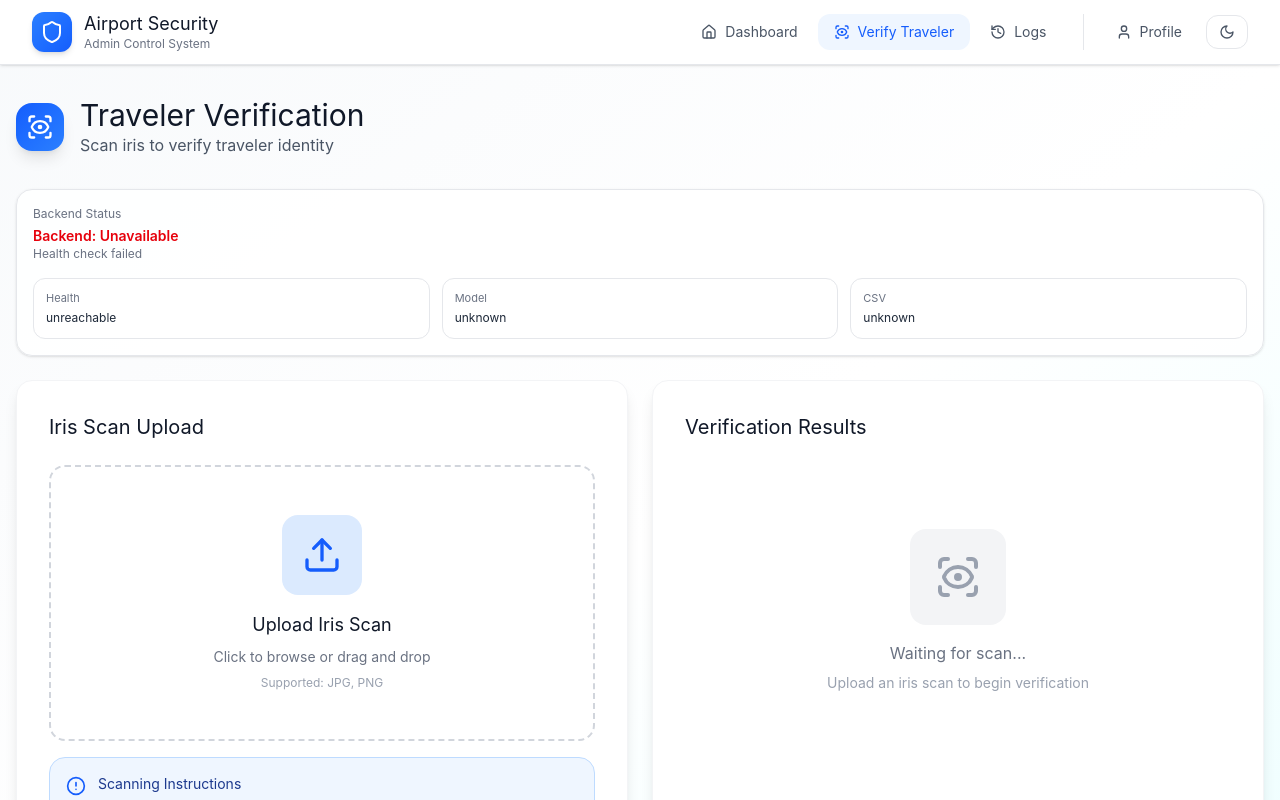
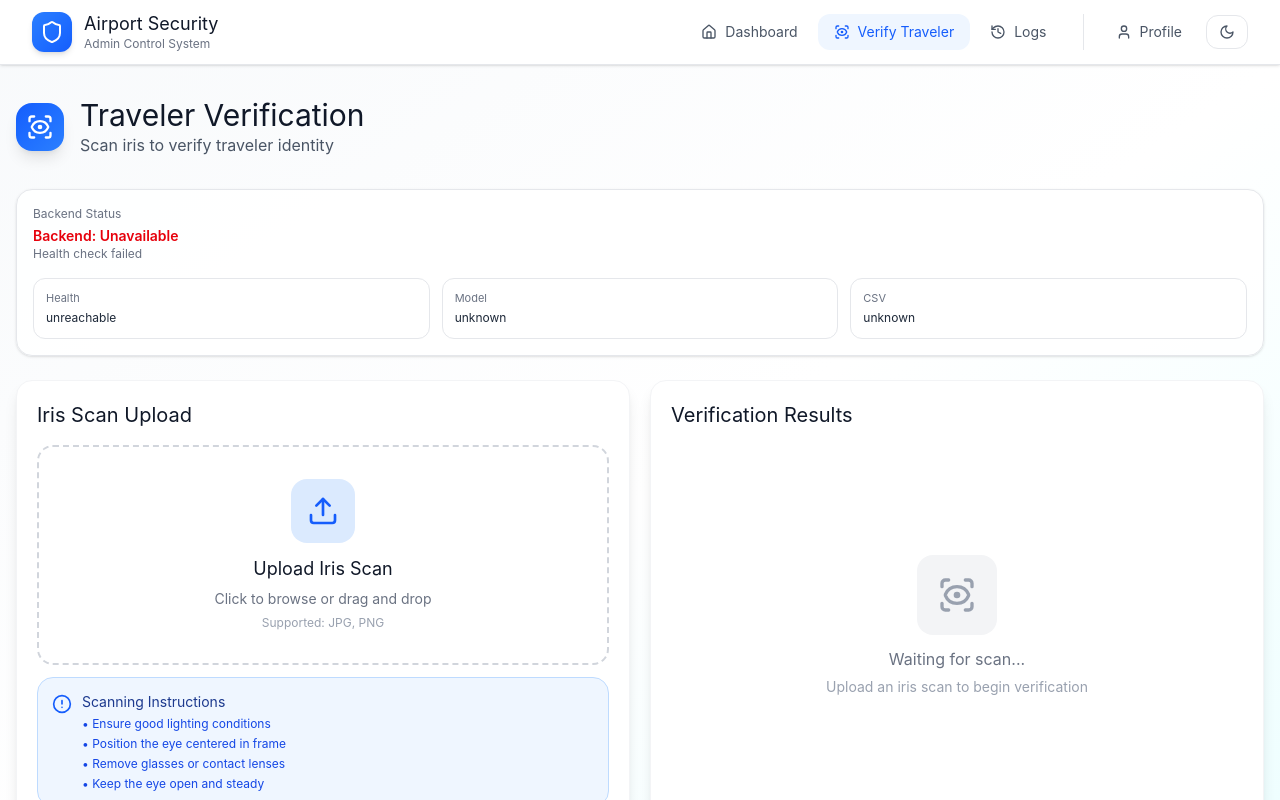
Before and after one commit to MohamedOsama5113/Airport-System, a React (Vite) app: page /admin/verification in a window 1280 px wide. Shown: the top 800 px of the page. Built offline with nearby package versions, Linux system fonts and the light colour scheme; no server answers.

Commit message:
fix: adjust layout and styling in TravelerVerification component for improved UI consistency

```diff
--- a/src/components/TravelerVerification.tsx
+++ b/src/components/TravelerVerification.tsx
@@ -222,18 +222,18 @@ export function TravelerVerification() {
             </div>
           </div>
 
-          <div className="grid grid-cols-1 lg:grid-cols-2 gap-6">
+          <div className="grid grid-cols-1 lg:grid-cols-2 gap-5 items-stretch">
             {/* Scan Section */}
-            <div className="bg-white dark:bg-slate-900 rounded-2xl shadow-lg p-6 md:p-8 border border-gray-100 dark:border-slate-700">
-              <h2 className="text-xl text-gray-900 dark:text-slate-100 mb-6">Iris Scan Upload</h2>
+            <div className="h-full bg-white dark:bg-slate-900 rounded-2xl shadow-lg p-4 md:p-5 border border-gray-100 dark:border-slate-700 flex flex-col">
+              <h2 className="text-lg md:text-xl text-gray-900 dark:text-slate-100 mb-4">Iris Scan Upload</h2>
 
               {!selectedImage ? (
-                <div className="space-y-4">
+                <div className="space-y-3 flex-1 flex flex-col justify-between">
                   <div
                     onDragOver={handleDragOver}
                     onDragLeave={handleDragLeave}
                     onDrop={handleDrop}
-                    className={`border-2 border-dashed rounded-2xl p-8 md:p-12 text-center transition ${isDragging
+                    className={`border-2 border-dashed rounded-2xl p-6 md:p-8 text-center transition ${isDragging
                       ? 'border-blue-500 bg-blue-50 dark:bg-slate-800'
                       : 'border-gray-300 dark:border-slate-600 hover:border-blue-400 hover:bg-blue-50/50 dark:hover:bg-slate-800'
                       }`}
@@ -249,19 +249,19 @@ export function TravelerVerification() {
                       htmlFor="iris-upload"
                       className="cursor-pointer flex flex-col items-center"
                     >
-                      <div className="w-20 h-20 bg-blue-100 rounded-2xl flex items-center justify-center mb-4">
-                        <Upload className="w-10 h-10 text-blue-600" />
+                      <div className="w-16 h-16 bg-blue-100 rounded-2xl flex items-center justify-center mb-3">
+                        <Upload className="w-8 h-8 text-blue-600" />
                       </div>
-                      <p className="text-lg text-gray-900 dark:text-slate-100 mb-2">Upload Iris Scan</p>
+                      <p className="text-base md:text-lg text-gray-900 dark:text-slate-100 mb-1.5">Upload Iris Scan</p>
                       <p className="text-sm text-gray-500 dark:text-slate-400">
                         {isDragging ? 'Drop the image here' : 'Click to browse or drag and drop'}
                       </p>
-                      <p className="text-xs text-gray-400 dark:text-slate-500 mt-2">Supported: JPG, PNG</p>
+                      <p className="text-xs text-gray-400 dark:text-slate-500 mt-1.5">Supported: JPG, PNG</p>
                     </label>
                   </div>
 
-                  <div className="bg-blue-50 border border-blue-200 dark:bg-blue-900/20 dark:border-blue-700/40 rounded-xl p-4">
-                    <div className="flex gap-3">
+                  <div className="bg-blue-50 border border-blue-200 dark:bg-blue-900/20 dark:border-blue-700/40 rounded-xl p-3.5">
+                    <div className="flex gap-2.5">
                       <AlertCircle className="w-5 h-5 text-blue-600 dark:text-blue-300 shrink-0 mt-0.5" />
                       <div>
                         <p className="text-sm text-blue-900 dark:text-blue-200 mb-1">Scanning Instructions</p>
@@ -276,8 +276,8 @@ export function TravelerVerification() {
                   </div>
                 </div>
               ) : (
-                <div className="space-y-4">
-                  <div className="relative aspect-square bg-gray-100 dark:bg-slate-800 rounded-2xl overflow-hidden">
+                <div className="space-y-3 flex-1 flex flex-col">
+                  <div className="relative aspect-square bg-gray-100 dark:bg-slate-800 rounded-2xl overflow-hidden w-full max-w-140 mx-auto">
                     <img
                       src={selectedImage}
                       alt="Iris scan"
@@ -297,13 +297,13 @@ export function TravelerVerification() {
                     <div className="flex flex-col sm:flex-row gap-3">
                       <button
                         onClick={handleScan}
-                        className="flex-1 bg-linear-to-r from-blue-600 to-blue-500 hover:from-blue-700 hover:to-blue-600 text-white py-4 rounded-xl transition shadow-lg hover:scale-[1.01]"
+                        className="flex-1 bg-linear-to-r from-blue-600 to-blue-500 hover:from-blue-700 hover:to-blue-600 text-white py-3 rounded-xl transition shadow-lg hover:scale-[1.01]"
                       >
                         Start Verification
                       </button>
                       <button
                         onClick={handleReset}
-                        className="px-6 bg-gray-100 dark:bg-slate-800 hover:bg-gray-200 dark:hover:bg-slate-700 text-gray-700 dark:text-slate-200 py-4 rounded-xl transition"
+                        className="px-6 bg-gray-100 dark:bg-slate-800 hover:bg-gray-200 dark:hover:bg-slate-700 text-gray-700 dark:text-slate-200 py-3 rounded-xl transition"
                       >
                         Reset
                       </button>
@@ -313,7 +313,7 @@ export function TravelerVerification() {
                   {result && (
                     <button
                       onClick={handleReset}
-                      className="w-full bg-gray-100 dark:bg-slate-800 hover:bg-gray-200 dark:hover:bg-slate-700 text-gray-700 dark:text-slate-200 py-4 rounded-xl transition"
+                      className="w-full bg-gray-100 dark:bg-slate-800 hover:bg-gray-200 dark:hover:bg-slate-700 text-gray-700 dark:text-slate-200 py-3 rounded-xl transition"
                     >
                       New Scan
                     </button>
@@ -323,25 +323,25 @@ export function TravelerVerification() {
             </div>
 
             {/* Results Section */}
-            <div className="bg-white dark:bg-slate-900 rounded-2xl shadow-lg p-6 md:p-8 border border-gray-100 dark:border-slate-700">
-              <h2 className="text-xl text-gray-900 dark:text-slate-100 mb-6">Verification Results</h2>
+            <div className="h-full bg-white dark:bg-slate-900 rounded-2xl shadow-lg p-4 md:p-5 border border-gray-100 dark:border-slate-700 flex flex-col">
+              <h2 className="text-lg md:text-xl text-gray-900 dark:text-slate-100 mb-4">Verification Results</h2>
 
               {!result && !scanError ? (
-                <div className="flex flex-col items-center justify-center py-16 text-center">
-                  <div className="w-24 h-24 bg-gray-100 rounded-2xl flex items-center justify-center mb-4">
-                    <ScanEye className="w-12 h-12 text-gray-400" />
+                <div className="flex-1 flex flex-col items-center justify-center py-10 text-center">
+                  <div className="w-20 h-20 bg-gray-100 rounded-2xl flex items-center justify-center mb-3">
+                    <ScanEye className="w-10 h-10 text-gray-400" />
                   </div>
                   <p className="text-gray-500 dark:text-slate-400">Waiting for scan...</p>
-                  <p className="text-sm text-gray-400 dark:text-slate-500 mt-2">Upload an iris scan to begin verification</p>
+                  <p className="text-sm text-gray-400 dark:text-slate-500 mt-1.5">Upload an iris scan to begin verification</p>
                 </div>
               ) : scanError ? (
-                <div className="p-4 bg-red-50 border border-red-200 rounded-xl">
+                <div className="flex-1 p-4 bg-red-50 border border-red-200 rounded-xl">
                   <p className="text-sm text-red-800">{scanError}</p>
                 </div>
               ) : result && verificationTheme ? (
-                <div className="space-y-6 animate-in fade-in duration-300">
-                  <div className="space-y-4">
-                    <div className="flex items-start gap-3 p-4 bg-gray-50 dark:bg-slate-800 rounded-xl">
+                <div className="flex-1 space-y-4 animate-in fade-in duration-300">
+                  <div className="space-y-3">
+                    <div className="flex items-start gap-3 p-3 bg-gray-50 dark:bg-slate-800 rounded-xl">
                       <User className="w-5 h-5 text-gray-600 dark:text-slate-300 mt-0.5" />
                       <div className="flex-1">
                         <p className="text-xs text-gray-500 dark:text-slate-400 mb-1">Person ID</p>
@@ -349,7 +349,7 @@ export function TravelerVerification() {
                       </div>
                     </div>
 
-                    <div className="flex items-start gap-3 p-4 bg-gray-50 dark:bg-slate-800 rounded-xl">
+                    <div className="flex items-start gap-3 p-3 bg-gray-50 dark:bg-slate-800 rounded-xl">
                       <FileText className="w-5 h-5 text-gray-600 dark:text-slate-300 mt-0.5" />
                       <div className="flex-1">
                         <p className="text-xs text-gray-500 dark:text-slate-400 mb-1">Predicted Label</p>
@@ -357,7 +357,7 @@ export function TravelerVerification() {
                       </div>
                     </div>
 
-                    <div className="flex items-start gap-3 p-4 bg-gray-50 dark:bg-slate-800 rounded-xl">
+                    <div className="flex items-start gap-3 p-3 bg-gray-50 dark:bg-slate-800 rounded-xl">
                       <MapPin className="w-5 h-5 text-gray-600 dark:text-slate-300 mt-0.5" />
                       <div className="flex-1">
                         <p className="text-xs text-gray-500 dark:text-slate-400 mb-1">Confidence</p>
@@ -371,7 +371,7 @@ export function TravelerVerification() {
                       </div>
                     </div>
 
-                    <div className="flex items-start gap-3 p-4 bg-gray-50 dark:bg-slate-800 rounded-xl">
+                    <div className="flex items-start gap-3 p-3 bg-gray-50 dark:bg-slate-800 rounded-xl">
                       <Calendar className="w-5 h-5 text-gray-600 dark:text-slate-300 mt-0.5" />
                       <div className="flex-1">
                         <p className="text-xs text-gray-500 dark:text-slate-400 mb-1">Scan Duration</p>
@@ -379,7 +379,7 @@ export function TravelerVerification() {
                       </div>
                     </div>
 
-                    <div className={`p-4 border rounded-xl ${verificationTheme.panel}`}>
+                    <div className={`p-3 border rounded-xl ${verificationTheme.panel}`}>
                       <p className="text-xs mb-1 dark:text-slate-300">Travel Status</p>
                       <span className={`inline-flex items-center gap-1.5 px-3 py-1 rounded-lg text-xs border ${verificationTheme.badge}`}>
                         {verificationTheme.icon}
```
